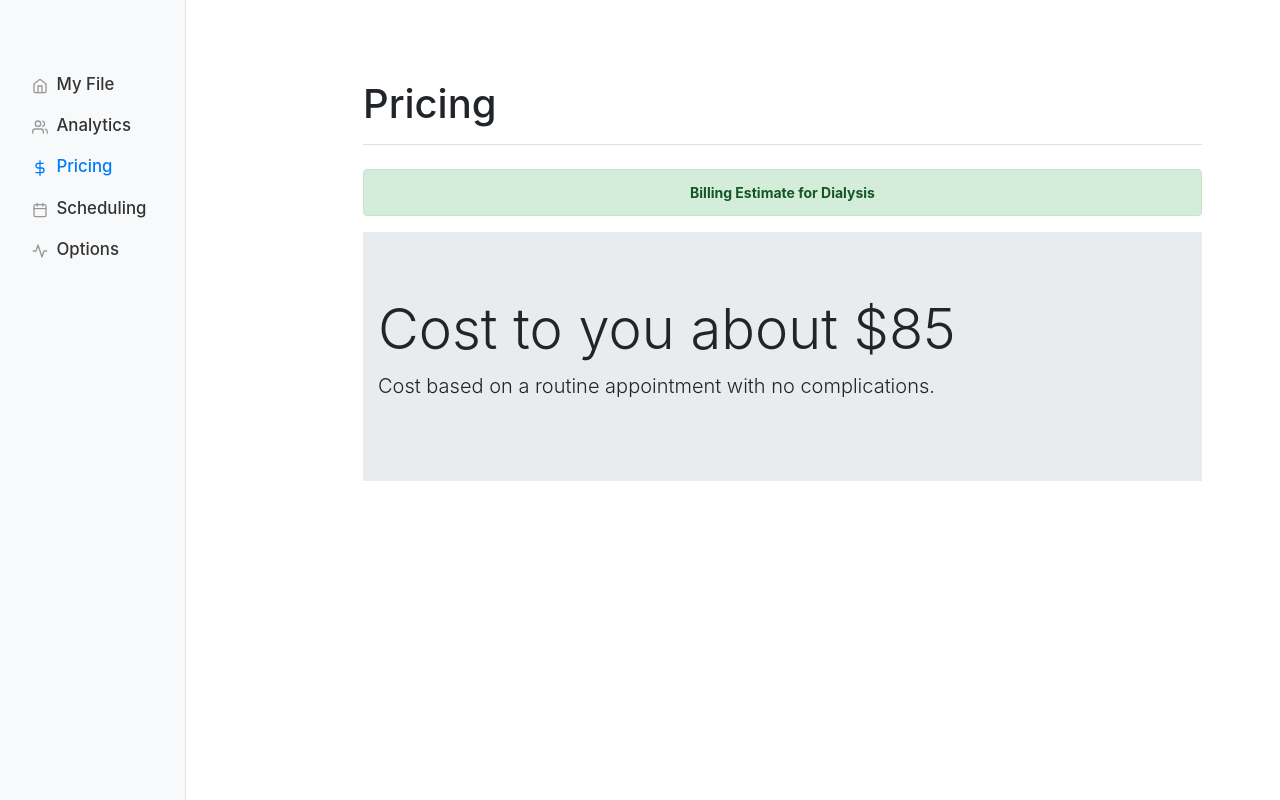
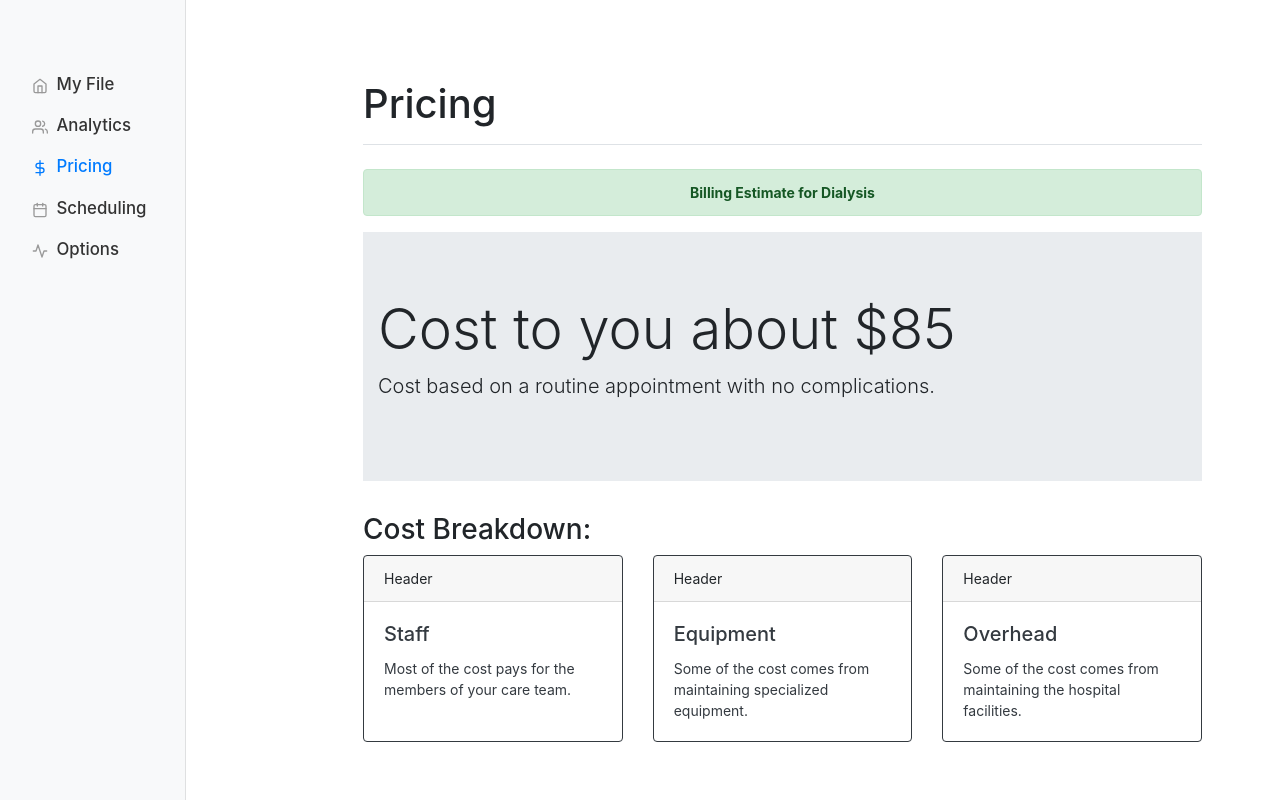
Before and after one commit to jth55/panacea, a Flask app: template templates/static_price_estimate.html in a window 1280 px wide. Run offline with Flask 2, Linux system fonts and the light colour scheme; the template is opened without the code that fills it, so the values that code supplies are empty; some libraries are stand-ins or nearby versions.

Commit message:
dialysis mock cost page

```diff
--- a/templates/static_price_estimate.html
+++ b/templates/static_price_estimate.html
@@ -23,8 +23,35 @@
             </div>
         </div>
 
+            <h3>Cost Breakdown:</h3>
 
+        <div class="card-deck">
 
+            <div class="card border-dark mb-3" style="max-width: 18rem;">
+                <div class="card-header">Header</div>
+                <div class="card-body text-dark">
+                    <h5 class="card-title">Staff</h5>
+                    <p class="card-text">Most of the cost pays for the members of your care team.</p>
+                </div>
+            </div>
+
+            <div class="card border-dark mb-3" style="max-width: 18rem;">
+                <div class="card-header">Header</div>
+                <div class="card-body text-dark">
+                    <h5 class="card-title">Equipment</h5>
+                    <p class="card-text">Some of the cost comes from maintaining specialized equipment.</p>
+                </div>
+            </div>
+
+            <div class="card border-dark mb-3" style="max-width: 18rem;">
+                <div class="card-header">Header</div>
+                <div class="card-body text-dark">
+                    <h5 class="card-title">Overhead</h5>
+                    <p class="card-text">Some of the cost comes from maintaining the hospital facilities.</p>
+                </div>
+            </div>
+
+        </div>
 
 
 
```
